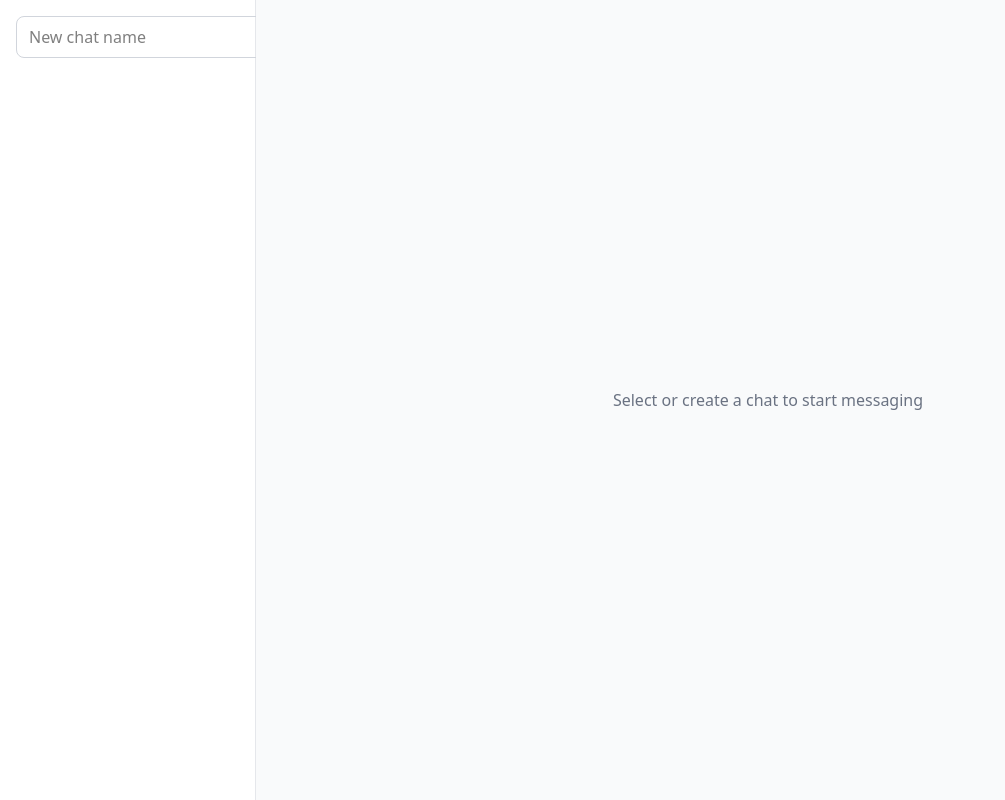
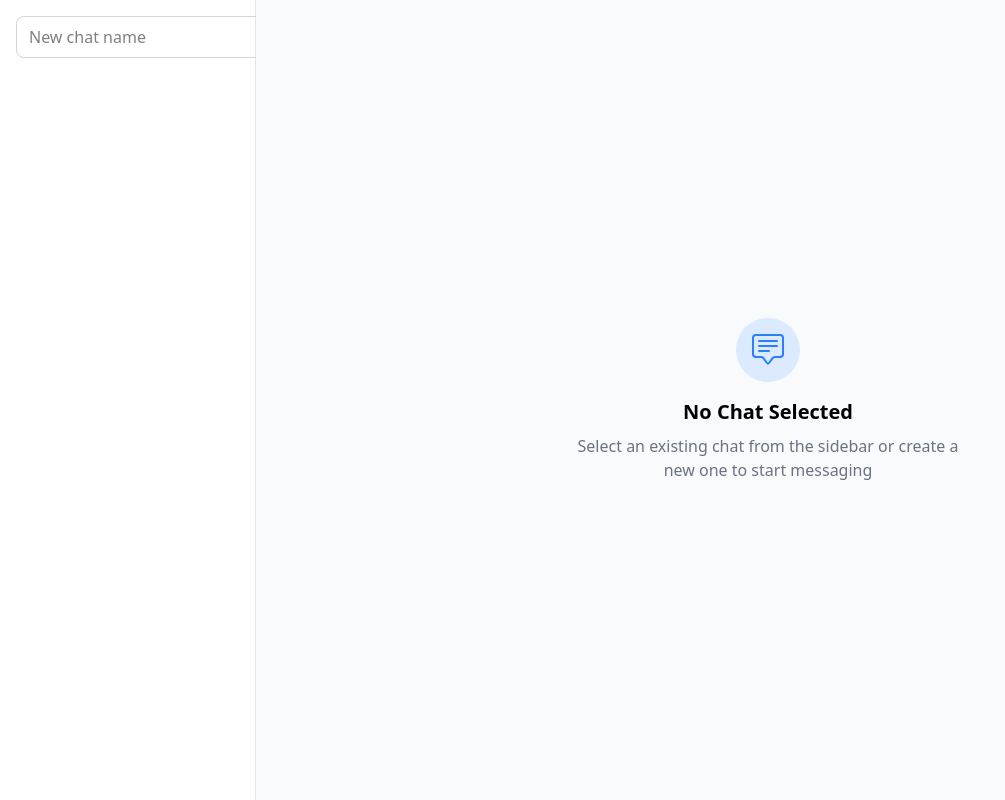
Before and after one commit to lufyDev/typeface-chat, a React (Vite) app: page / in a window 1280 px wide. Shown: the whole page, without its empty margins (0-1005 px from the left). Built offline with nearby package versions, Linux system fonts and the light colour scheme.

Commit message:
Enhancement: Add chat header and improve empty states

```diff
--- a/src/components/ChatArea.jsx
+++ b/src/components/ChatArea.jsx
@@ -2,7 +2,8 @@ import React, { useState, useRef, useEffect } from 'react';
 import { useDispatch, useSelector } from 'react-redux';
 import { sendMessage } from '../store/slices/chatSlice';
 import moment from 'moment';
-import { BsSend } from 'react-icons/bs';
+import { BsSend, BsChatSquareText } from 'react-icons/bs';
+import ChatHeader from './ChatHeader';
 
 const Message = ({ message }) => (
   <div className={`flex flex-col ${message.sender === 'user' ? 'items-end' : 'items-start'} mb-4`}>
@@ -16,6 +17,18 @@ const Message = ({ message }) => (
     <span className="text-xs text-gray-500 mt-1">
       {moment(message.timestamp).format('LT')}
     </span>
+  </div>
+);
+
+const EmptyState = () => (
+  <div className="flex-1 flex flex-col items-center justify-center bg-gray-50 text-center p-8">
+    <div className="w-16 h-16 bg-blue-100 rounded-full flex items-center justify-center mb-4">
+      <BsChatSquareText className="w-8 h-8 text-blue-500" />
+    </div>
+    <h3 className="text-xl font-semibold mb-2">No Chat Selected</h3>
+    <p className="text-gray-500 max-w-sm">
+      Select an existing chat from the sidebar or create a new one to start messaging
+    </p>
   </div>
 );
 
@@ -44,19 +57,20 @@ const ChatArea = () => {
   };
 
   if (!activeChat) {
-    return (
-      <div className="flex-1 flex items-center justify-center bg-gray-50">
-        <p className="text-gray-500">Select or create a chat to start messaging</p>
-      </div>
-    );
+    return <EmptyState />;
   }
 
   return (
     <div className="flex-1 flex flex-col bg-white">
+      <ChatHeader />
       <div className="flex-1 overflow-y-auto p-4">
-        {activeMessages.map((msg) => (
-          <Message key={msg.id} message={msg} />
-        ))}
+        {activeMessages.length === 0 ? (
+          <div className="flex items-center justify-center h-full text-gray-500">
+            No messages yet. Start the conversation!
+          </div>
+        ) : (
+          activeMessages.map((msg) => <Message key={msg.id} message={msg} />)
+        )}
         <div ref={messagesEndRef} />
       </div>
 
--- /dev/null
+++ b/src/components/ChatHeader.jsx
@@ -0,0 +1,30 @@
+import React from 'react';
+import { useSelector } from 'react-redux';
+import { BsChatDots } from 'react-icons/bs';
+
+const ChatHeader = () => {
+  const { chats, activeChat } = useSelector((state) => state.chat);
+  const currentChat = chats.find((chat) => chat.id === activeChat);
+
+  return (
+    <div className="h-16 border-b flex items-center px-4 bg-white">
+      {currentChat ? (
+        <div className="flex items-center">
+          <div className="w-8 h-8 rounded-full bg-blue-100 flex items-center justify-center mr-3">
+            <BsChatDots className="text-blue-500" />
+          </div>
+          <div>
+            <h2 className="font-semibold">{currentChat.name}</h2>
+            <p className="text-xs text-gray-500">
+              {currentChat.messages.length} messages
+            </p>
+          </div>
+        </div>
+      ) : (
+        <div className="text-gray-500">No chat selected</div>
+      )}
+    </div>
+  );
+};
+
+export default ChatHeader;
```
